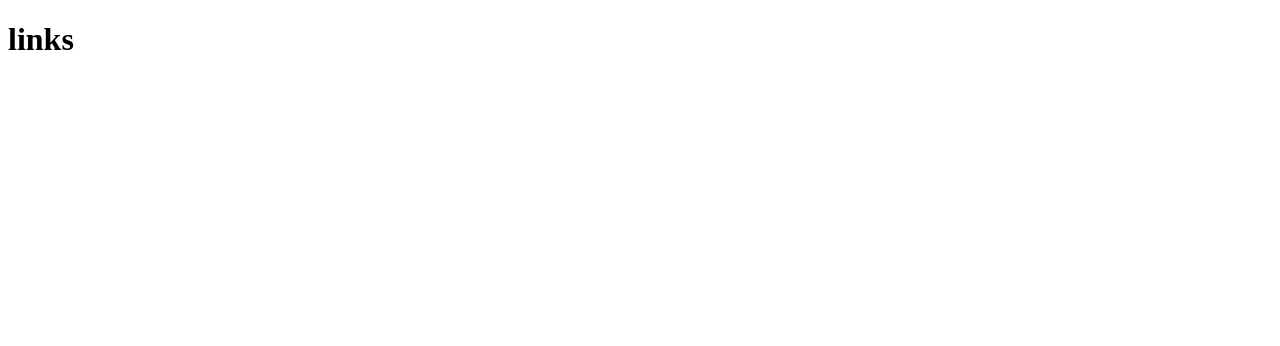
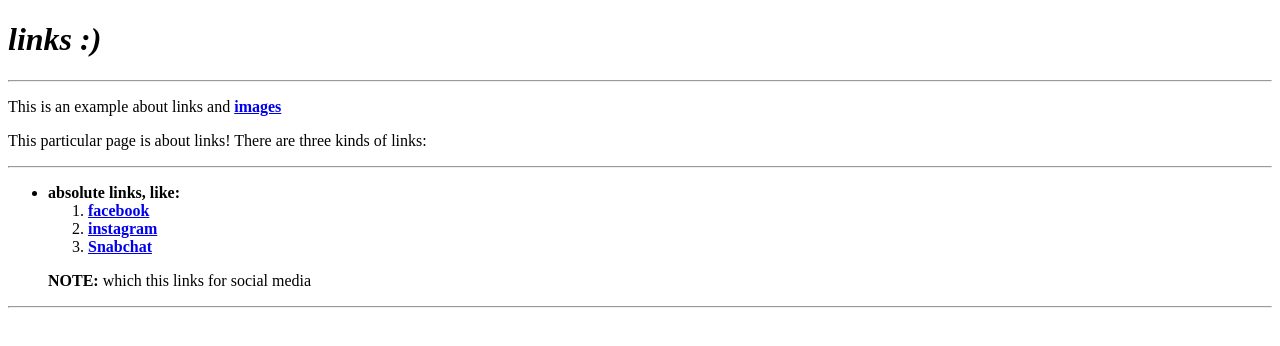
Before and after one commit to mksmks14/my-repo, a plain HTML site: page links-and-images/links.html in a window 1280 px wide. Drawn offline with Linux system fonts and the light colour scheme.

Commit message:
LINKS AND IMAGES

```diff
--- a/links-and-images/links.html
+++ b/links-and-images/links.html
@@ -1,12 +1,41 @@
 <!DOCTYPE html>
 <html lang="en">
+
 <head>
     <meta charset="UTF-8">
     <meta http-equiv="X-UA-Compatible" content="IE=edge">
     <meta name="viewport" content="width=device-width, initial-scale=1.0">
     <title>links</title>
 </head>
+
 <body>
-    <h1>links</h1>
+
+    <h1><em>links :)</em></h1>
+    <hr>
+    <p>This is an example about links and <b><a href="images.html">images</a></b></p>
+
+    <p>This particular page is about links! There are three kinds of links:</p>
+
+    <ul>
+        <!-- Add <li> elements here -->
+    </ul>
+    <HR>
+    </HR>
+
+    <b>
+        <ul>
+            <li>absolute links, like:</li</ul>
+    </b>
+    <ol>
+        <li><b><a
+                href="https://www.facebook.com/">facebook</a></b>
+        <li><b> <a href="https://www.instagram.com/">instagram</a></b></li>
+        <li><b><a href="https://www.snapchat.com/">Snabchat</a></b></li>
+        </li>
+    </ol>
+    <p><b>NOTE:</b> which this links for social media</p>
+    </ul>
+    <hr>
 </body>
+
 </html>
```
Also changed, not shown: index.HTML (+19 -8 lines), links-and-images/images/mochi.gif (added), links-and-images/images/mochi.jpg (added), links-and-images/images/mochi.png (added), links-and-images/images/mochi.svg (added).
